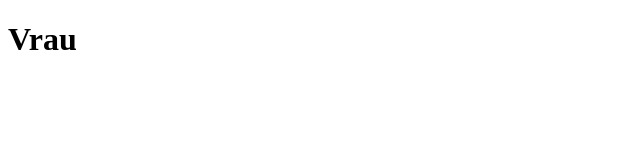
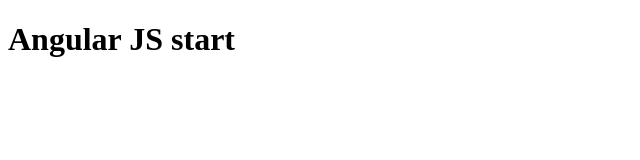
Before and after one commit to eyaol/angular-tst, a plain HTML site: page index.html in a window 1280 px wide. Shown: the whole page, without its empty margins (0-640 px from the left). Drawn offline with Linux system fonts and the light colour scheme.

Commit message:
first commit

```diff
--- a/index.html
+++ b/index.html
@@ -7,6 +7,6 @@
     <title>Document</title>
 </head>
 <body>
-    <h1>Vrau</h1>
+    <h1>Angular JS start</h1>
 </body>
 </html>
```
